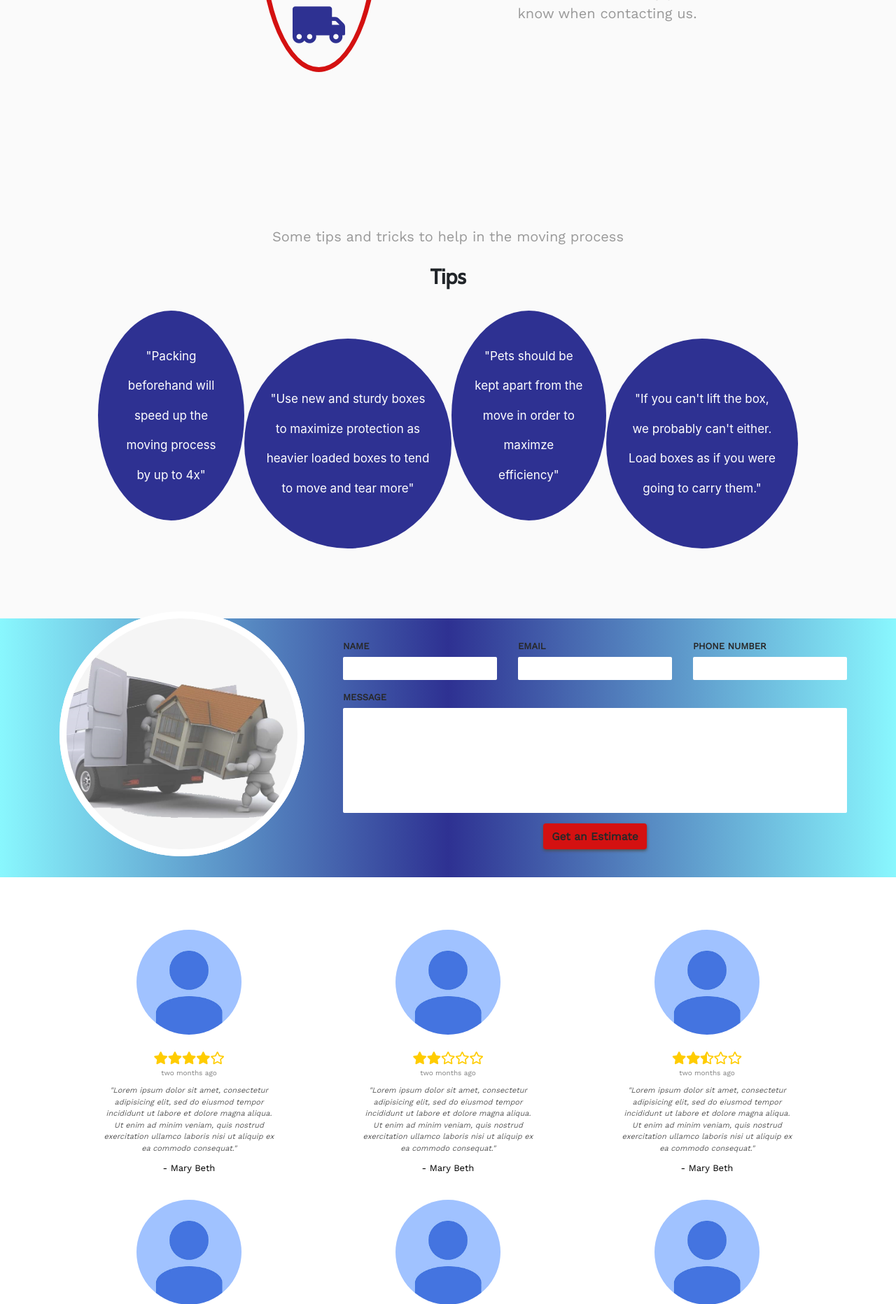
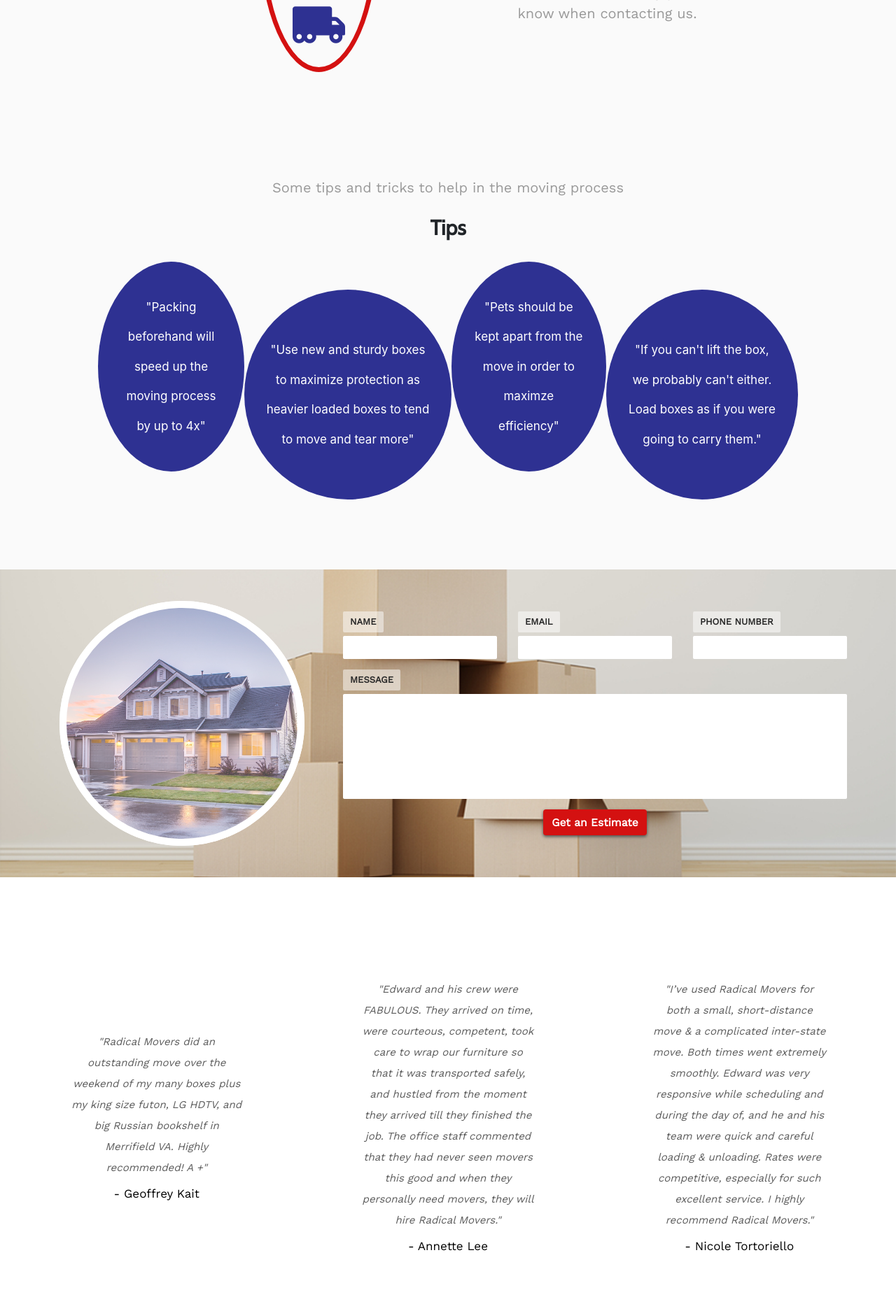
Before and after one commit to AJMarquez99/RadicalMovers, a PHP site: page / in a window 1280 px wide. Shown: the part 2233-4097 px from the top of the page at 70% size. Run offline with PHP 8.4, Linux system fonts and the light colour scheme; some libraries are stand-ins or nearby versions.

Commit message:
(AMarquez - W) Tweaked Estimate Form and Changing Testimonials

```diff
--- a/components/_estimate.html
+++ b/components/_estimate.html
@@ -1,9 +1,9 @@
-<section id="radical_estimate">
+<section class="parallaxBgTwo" id="radical_estimate">
   <div class="container radical-estimate">
     <div class="row">
       <div class="col-md-6 col-lg-4 d-md-flex justify-content-center align-items-center">
         <div class="image-container">
-          <img src="images/estimate_moving.png" alt="" />
+          <img src="images/estimateHouse.jpg" alt="" />
           <div class="image-overlay">
             <div class="cool-border"></div><span>Request a Free <br /><strong>Estimate</strong></span>
           </div>
--- a/components/_header.html
+++ b/components/_header.html
@@ -37,6 +37,7 @@
     </nav>
   </header>
   <section class="parallaxBgTwo radical-intro" id="radical_intro">
+    <div class="image-overlay"></div>
     <header class="banner-header">
       <div class="banner-text-container">
         <span class="banner-text">Family Owned and Operated, Treating you like a Person not a Job</span>
--- a/components/_testimonials.html
+++ b/components/_testimonials.html
@@ -1,47 +1,29 @@
 <section id="radical_testimonials">
   <div class="container">
-    <div class="row flex-column flex-md-row">
+    <div class="row flex-column flex-md-row pb-5">
       <a href="https://www.google.com/search?newwindow=1&safe=active&rlz=1C1CHBD_enUS832US832&ei=zMFPXIDROfLB_QbGm6cY&q=radical+movers+reviews&oq=radical+movers+reviews&gs_l=psy-ab.3..33i299.3875551.3879534..3879646...0.0..0.99.1736.22......0....1..gws-wiz.......0i71j35i39j0i131j0j0i67j0i131i67j0i22i30j38j33i160.PiNbM3yOf-Y#lrd=0x89b64c9ca63cffe5:0x8866f05280cb683d,1,,," target="_black" class="col-md-3 testimonial">
-        <img src="images/testimonials_user.jpg" alt="" class="testimonial-profile-pic" />
-        <span class="testimonial-stars four-stars"></span>
-        <span class="testimonial-length">two months ago</span>
-        <p class="testimonial-message">"Lorem ipsum dolor sit amet, consectetur adipisicing elit, sed do eiusmod tempor incididunt ut labore et dolore magna aliqua. Ut enim ad minim veniam, quis nostrud exercitation ullamco laboris nisi ut aliquip ex ea commodo consequat."</p>
-        <span class="testimonial-name">- Mary Beth</span>
+        <p class="testimonial-message">"Radical Movers did an outstanding move over the weekend of my many boxes plus my king size futon, LG HDTV, and big Russian bookshelf in Merrifield VA. Highly recommended! A +"</p>
+        <span class="testimonial-name">- Geoffrey Kait</span>
       </a>
       <a href="https://www.google.com/search?newwindow=1&safe=active&rlz=1C1CHBD_enUS832US832&ei=zMFPXIDROfLB_QbGm6cY&q=radical+movers+reviews&oq=radical+movers+reviews&gs_l=psy-ab.3..33i299.3875551.3879534..3879646...0.0..0.99.1736.22......0....1..gws-wiz.......0i71j35i39j0i131j0j0i67j0i131i67j0i22i30j38j33i160.PiNbM3yOf-Y#lrd=0x89b64c9ca63cffe5:0x8866f05280cb683d,1,,," target="_black" class="col-md-3 testimonial">
-        <img src="images/testimonials_user.jpg" alt="" class="testimonial-profile-pic" />
-        <span class="testimonial-stars two-stars"></span>
-        <span class="testimonial-length">two months ago</span>
-        <p class="testimonial-message">"Lorem ipsum dolor sit amet, consectetur adipisicing elit, sed do eiusmod tempor incididunt ut labore et dolore magna aliqua. Ut enim ad minim veniam, quis nostrud exercitation ullamco laboris nisi ut aliquip ex ea commodo consequat."</p>
-        <span class="testimonial-name">- Mary Beth</span>
+        <p class="testimonial-message">"Edward and his crew were FABULOUS.  They arrived on time, were courteous, competent, took care to wrap our furniture so that it was transported safely, and hustled from the moment they arrived till they finished the job.  The office staff commented that they had never seen movers this good and when they personally need movers, they will hire Radical Movers."</p>
+        <span class="testimonial-name">- Annette Lee</span>
       </a>
       <a href="https://www.google.com/search?newwindow=1&safe=active&rlz=1C1CHBD_enUS832US832&ei=zMFPXIDROfLB_QbGm6cY&q=radical+movers+reviews&oq=radical+movers+reviews&gs_l=psy-ab.3..33i299.3875551.3879534..3879646...0.0..0.99.1736.22......0....1..gws-wiz.......0i71j35i39j0i131j0j0i67j0i131i67j0i22i30j38j33i160.PiNbM3yOf-Y#lrd=0x89b64c9ca63cffe5:0x8866f05280cb683d,1,,," target="_black" class="col-md-3 testimonial">
-        <img src="images/testimonials_user.jpg" alt="" class="testimonial-profile-pic" />
-        <span class="testimonial-stars two-half-stars"></span>
-        <span class="testimonial-length">two months ago</span>
-        <p class="testimonial-message">"Lorem ipsum dolor sit amet, consectetur adipisicing elit, sed do eiusmod tempor incididunt ut labore et dolore magna aliqua. Ut enim ad minim veniam, quis nostrud exercitation ullamco laboris nisi ut aliquip ex ea commodo consequat."</p>
-        <span class="testimonial-name">- Mary Beth</span>
+        <p class="testimonial-message">"I’ve used Radical Movers for both a small, short-distance move & a complicated inter-state move. Both times went extremely smoothly. Edward was very responsive while scheduling and during the day of, and he and his team were quick and careful loading & unloading. Rates were competitive, especially for such excellent service. I highly recommend Radical Movers."</p>
+        <span class="testimonial-name">- Nicole Tortoriello</span>
       </a>
     </div>
     <div class="row d-none d-md-flex">
       <a href="https://www.yelp.com/biz/radical-movers-fairfax" target="_black" class="col-md-3 testimonial">
-        <img src="images/testimonials_user.jpg" alt="" class="testimonial-profile-pic" />
-        <span class="testimonial-stars three-stars"></span>
-        <span class="testimonial-length">two months ago</span>
         <p class="testimonial-message">"Lorem ipsum dolor sit amet, consectetur adipisicing elit, sed do eiusmod tempor incididunt ut labore et dolore magna aliqua. Ut enim ad minim veniam, quis nostrud exercitation ullamco laboris nisi ut aliquip ex ea commodo consequat."</p>
         <span class="testimonial-name">- Mary Beth</span>
       </a>
       <a href="https://www.facebook.com/pg/Radical.Movers.llc/reviews/?referrer=page_recommendations_see_all&ref=page_internal" target="_black" class="col-md-3 testimonial">
-        <img src="images/testimonials_user.jpg" alt="" class="testimonial-profile-pic" />
-        <span class="testimonial-stars five-stars"></span>
-        <span class="testimonial-length">two months ago</span>
         <p class="testimonial-message">"Lorem ipsum dolor sit amet, consectetur adipisicing elit, sed do eiusmod tempor incididunt ut labore et dolore magna aliqua. Ut enim ad minim veniam, quis nostrud exercitation ullamco laboris nisi ut aliquip ex ea commodo consequat."</p>
         <span class="testimonial-name">- Mary Beth</span>
       </a>
       <a href="https://www.yelp.com/biz/radical-movers-fairfax" target="_black" class="col-md-3 testimonial">
-        <img src="images/testimonials_user.jpg" alt="" class="testimonial-profile-pic" />
-        <span class="testimonial-stars one-half-stars"></span>
-        <span class="testimonial-length">two months ago</span>
         <p class="testimonial-message">"Lorem ipsum dolor sit amet, consectetur adipisicing elit, sed do eiusmod tempor incididunt ut labore et dolore magna aliqua. Ut enim ad minim veniam, quis nostrud exercitation ullamco laboris nisi ut aliquip ex ea commodo consequat."</p>
         <span class="testimonial-name">- Mary Beth</span>
       </a>
--- a/css/master.css
+++ b/css/master.css
@@ -16,6 +16,12 @@ body::-webkit-scrollbar {
   background-position: center;
   background-repeat: no-repeat;
   background-size: cover;
+}
+
+.image-overlay {
+  position: absolute;
+  height: 100%;
+  width: 100%;
 }
 
 .nav-header {
@@ -91,7 +97,7 @@ body::-webkit-scrollbar {
   display: flex;
   justify-content: center;
   align-items: center;
-  padding: 10px 20px;
+  padding: 5px 10px;
 }
 .nav-header .header-nav a:hover {
   background-color: rgba(212, 17, 17, 0.75);
@@ -100,7 +106,7 @@ body::-webkit-scrollbar {
   box-shadow: 0 0 5px 2px #4b4b4b;
 }
 .nav-header .header-nav a, .nav-header .header-nav a:hover {
-  transition: all 0.75s;
+  transition: all 0.5s;
 }
 
 .radical-intro {
@@ -111,11 +117,8 @@ body::-webkit-scrollbar {
   opacity: 1;
   z-index: 0;
 }
-
-.image-overlay {
-  position: absolute;
-  height: 100%;
-  width: 100%;
+.radical-intro .image-overlay {
+  background-color: rgba(255, 255, 255, 0.25);
 }
 
 .banner-header {
@@ -414,6 +417,18 @@ polygon.arrow-top {
 .pricing-container .truck-pricing p:last-of-type {
   margin-bottom: 10px;
 }
+.pricing-container .truck-pricing:hover {
+  background-color: #2e3192;
+}
+.pricing-container .truck-pricing:hover i, .pricing-container .truck-pricing:hover p {
+  color: #FFF;
+}
+.pricing-container .truck-pricing, .pricing-container .truck-pricing:hover {
+  transition: background-color 0.5s;
+}
+.pricing-container .truck-pricing i, .pricing-container .truck-pricing p, .pricing-container .truck-pricing:hover i, .pricing-container .truck-pricing:hover p {
+  transition: color 0.5s;
+}
 .pricing-container .person-container .person-container-second {
   position: relative;
   display: flex;
@@ -459,9 +474,15 @@ polygon.arrow-top {
   font-size: 2.6em;
   color: #2e3192;
 }
+.pricing-container .person-pricing:hover i {
+  color: #d41111;
+}
+.pricing-container .person-pricing i, .pricing-container .person-pricing:hover i {
+  transition: color 0.5s;
+}
 
 .tips-container {
-  padding-top: 160px;
+  padding-top: 90px;
   padding-bottom: 70px;
 }
 .tips-container ul {
@@ -504,14 +525,15 @@ polygon.arrow-top {
 }
 
 #radical_estimate {
-  background-image: linear-gradient(to right, #89f7fe, #2e3192, #89f7fe);
+  background-image: url(../images/map_boxes.png);
+  padding: 30px 0;
 }
 #radical_estimate .image-overlay {
   background-color: #FFF;
 }
 
 .radical-estimate .image-container {
-  margin: 0px 0 20px;
+  margin: 0px 0 0px;
   width: 350px;
   height: 350px;
   border-radius: 50%;
@@ -520,7 +542,6 @@ polygon.arrow-top {
   align-items: center;
   justify-content: center;
   position: relative;
-  top: -10px;
 }
 @media screen and (max-width: 767.98px) {
   .radical-estimate .image-container {
@@ -541,7 +562,8 @@ polygon.arrow-top {
 }
 .radical-estimate img {
   width: 350px;
-  height: auto;
+  height: 100%;
+  object-fit: cover;
   border-radius: 50%;
   border: 10px solid #FFF;
   background-color: rgba(179, 179, 179, 0.2);
@@ -630,6 +652,12 @@ polygon.arrow-top {
   font-size: 1.3em;
   color: #282828;
 }
+.input-block label {
+  background-color: rgba(255, 255, 255, 0.5);
+  width: max-content;
+  padding: 5px 10px;
+  border-radius: 2px;
+}
 .input-block input {
   border-width: 2px;
 }
@@ -648,7 +676,7 @@ polygon.arrow-top {
   max-width: 150px;
   font-weight: bold;
   font-size: 1.2em;
-  color: #282828;
+  color: #FFF;
   margin: 0 auto;
   border-radius: 4px;
   background-color: #d41111;
@@ -671,12 +699,11 @@ polygon.arrow-top {
 }
 
 #radical_testimonials {
-  padding: 40px 0;
+  padding: 100px 0;
 }
 #radical_testimonials a, #radical_testimonials a:hover {
   color: #000;
   text-decoration: none;
-  margin: 0 auto;
 }
 @media screen and (max-width: 767.98px) {
   #radical_testimonials a {
@@ -696,7 +723,7 @@ polygon.arrow-top {
 .testimonial {
   display: flex;
   flex-direction: column;
-  width: 25%;
+  width: 30%;
   align-items: center;
   font-family: "Work Sans", sans-serif;
 }
@@ -720,7 +747,8 @@ polygon.arrow-top {
   color: #818181;
 }
 .testimonial-message {
-  font-size: 1.1em;
+  font-size: 1.5em;
+  line-height: 2em;
   color: #5b5b5b;
   text-align: center;
   text-align-last: center;
@@ -728,7 +756,7 @@ polygon.arrow-top {
   font-style: italic;
 }
 .testimonial-name {
-  font-size: 1.3em;
+  font-size: 1.7em;
 }
 .testimonial:hover {
   transform: scale(1.1);
@@ -738,7 +766,7 @@ polygon.arrow-top {
 }
 
 #radical_map {
-  background-image: url("../images/map_boxes.png");
+  background-image: url("../images/usMap3.jpg");
 }
 @media screen and (max-width: 767.98px) {
   #radical_map {
@@ -746,7 +774,7 @@ polygon.arrow-top {
   }
 }
 #radical_map .image-overlay {
-  background-color: rgba(34, 40, 49, 0.85);
+  background-color: rgba(34, 40, 49, 0.5);
 }
 #radical_map iframe {
   z-index: 1;
--- a/sass/_estimate.scss
+++ b/sass/_estimate.scss
@@ -1,7 +1,6 @@
 #radical_estimate {
-  background-image: linear-gradient(to right, #89f7fe, $primary-color, #89f7fe);
-  //#26c9ff
-  //f14e4f
+  background-image: url(../images/map_boxes.png);
+  padding: 30px 0;
   .image-overlay {
     background-color: #FFF;
   }
@@ -10,7 +9,7 @@
 .radical-estimate {
   $image-size: 350px;
   .image-container {
-    margin: 0px 0 20px;
+    margin: 0px 0 0px;
     width: $image-size;
     height: $image-size;
     border-radius: 50%;
@@ -19,7 +18,6 @@
     align-items: center;
     justify-content: center;
     position: relative;
-    top: -10px;
     @media screen and (max-width: $sm-break) {
       margin: 0 auto;
       margin-bottom: 20px;
@@ -36,7 +34,8 @@
   }
   img {
     width: $image-size;
-    height: auto;
+    height: 100%;
+    object-fit: cover;
     border-radius: 50%;
     border: 10px solid #FFF;
     background-color: $border-color;
@@ -125,6 +124,12 @@
   text-transform: uppercase;
   font-size: 1.3em;
   color: $cool-border-color;
+  label {
+    background-color: rgba(255, 255, 255, 0.5);
+    width: max-content;
+    padding: 5px 10px;
+    border-radius: 2px;
+  }
   input {
     border-width: 2px;
   }
@@ -143,7 +148,7 @@
     max-width: 150px;
     font-weight: bold;
     font-size: 1.2em;
-    color: $cool-border-color;
+    color: #FFF;
     margin: 0 auto;
     border-radius: 4px;
     background-color: $secondary-color;
--- a/sass/_header.scss
+++ b/sass/_header.scss
@@ -97,7 +97,7 @@
       display: flex;
       justify-content: center;
       align-items: center;
-      padding: 10px 20px;
+      padding: 5px 10px;
       &:hover {
         background-color: transparentize($secondary-color, 0.25); //rgba(255, 255, 255, 0.5);//transparentize($primary-color, 0.5);
         text-decoration: none;
@@ -105,7 +105,7 @@
         box-shadow: 0 0 5px 2px rgb(75, 75, 75);
       }
       &, &:hover {
-        transition: all 0.75s;
+        transition: all 0.5s;
       }
     }
   }
@@ -118,12 +118,9 @@
   background-image: url(../images/test-background.jpg);
   opacity: 1;
   z-index: 0;
-}
-
-.image-overlay {
-  position: absolute;
-  height: 100%;
-  width: 100%;
+  .image-overlay {
+    background-color: rgba(255, 255, 255, 0.25);
+  }
 }
 
 .banner-header {
--- a/sass/_map.scss
+++ b/sass/_map.scss
@@ -1,10 +1,10 @@
 #radical_map {
-  background-image: url("../images/map_boxes.png");
+  background-image: url("../images/usMap3.jpg");
   @media screen and (max-width: $sm-break) {
     padding: 50px 0;
   }
   .image-overlay {
-    background-color: rgba(34,40,49,0.85);
+    background-color: rgba(34,40,49,0.5);
   }
   iframe {
     z-index: 1;
--- a/sass/_services.scss
+++ b/sass/_services.scss
@@ -152,6 +152,18 @@
         margin-bottom: 10px;
       }
     }
+    &:hover {
+      background-color: $primary-color;
+      i, p {
+        color: #FFF;
+      }
+    }
+    &, &:hover {
+      transition: background-color 0.5s;
+      i, p {
+        transition: color 0.5s;
+      }
+    }
   }
   .person-container {
     .person-container-second {
@@ -199,12 +211,20 @@
       font-size: 2.6em;
       color: $primary-color;
     }
+    &:hover {
+      i {
+        color: $secondary-color;
+      }
+    }
+    i, &:hover i {
+      transition: color 0.5s;
+    }
   }
 }
 
 .tips-container {
   $circle-dimension: 300px;
-  padding-top: 160px;
+  padding-top: 90px;
   padding-bottom: 70px;
   ul {
     width: 80%;
--- a/sass/_testimonials.scss
+++ b/sass/_testimonials.scss
@@ -1,9 +1,9 @@
 #radical_testimonials {
-  padding: 40px 0;
+  padding: 100px 0;
   a, a:hover {
     color: $text-color;
     text-decoration: none;
-    margin: 0 auto;
+    //margin: 0 auto;
   }
   a {
     @media screen and (max-width: $sm-break) {
@@ -25,7 +25,7 @@
   $review-color: lighten($cool-border-color, 35%);
   display: flex;
   flex-direction: column;
-  width: 25%;
+  width: 30%;
   align-items: center;
   font-family: $nav-font;
   &-profile-pic {
@@ -49,7 +49,8 @@
     color: $review-color;
   }
   &-message {
-    font-size: 1.1em;
+    font-size: 1.5em;
+    line-height: 2em;
     color: darken($review-color, 15%);
     text-align: center;
     text-align-last: center;
@@ -57,7 +58,7 @@
     font-style: italic;
   }
   &-name {
-    font-size: 1.3em;
+    font-size: 1.7em;
   }
   &:hover {
     transform: scale(1.1);
--- a/sass/_variables.scss
+++ b/sass/_variables.scss
@@ -16,6 +16,12 @@ body::-webkit-scrollbar {
   background-position: center;
   background-repeat: no-repeat;
   background-size: cover;
+}
+
+.image-overlay {
+  position: absolute;
+  height: 100%;
+  width: 100%;
 }
 
 //Colors of the Website
```
Also changed, not shown: images/estimateHouse.jpg (added), images/gk_user.jpg (added), images/usMap.jpg (added), images/usMap2.jpg (added), images/usMap3.jpg (added), 1 other file.
